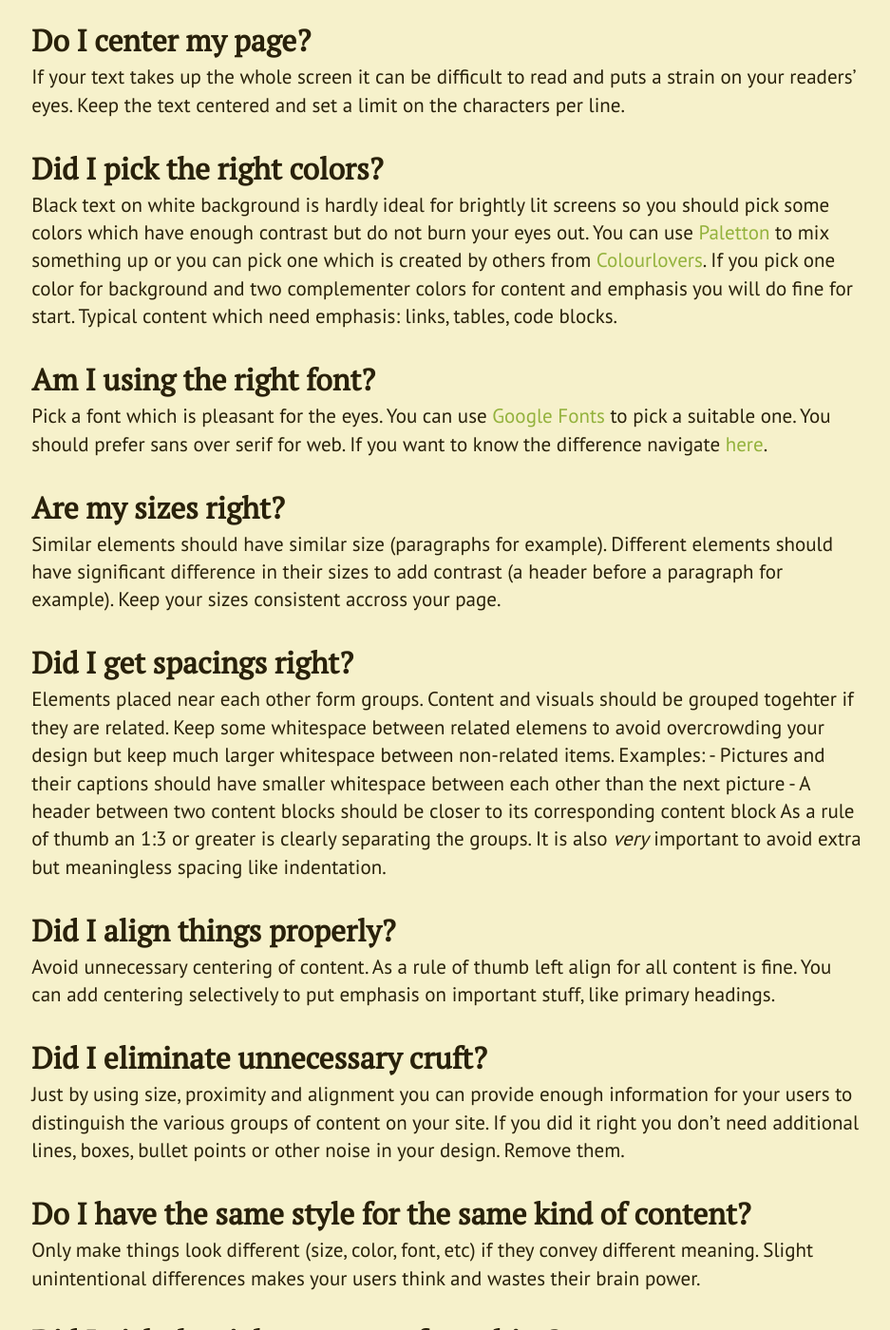
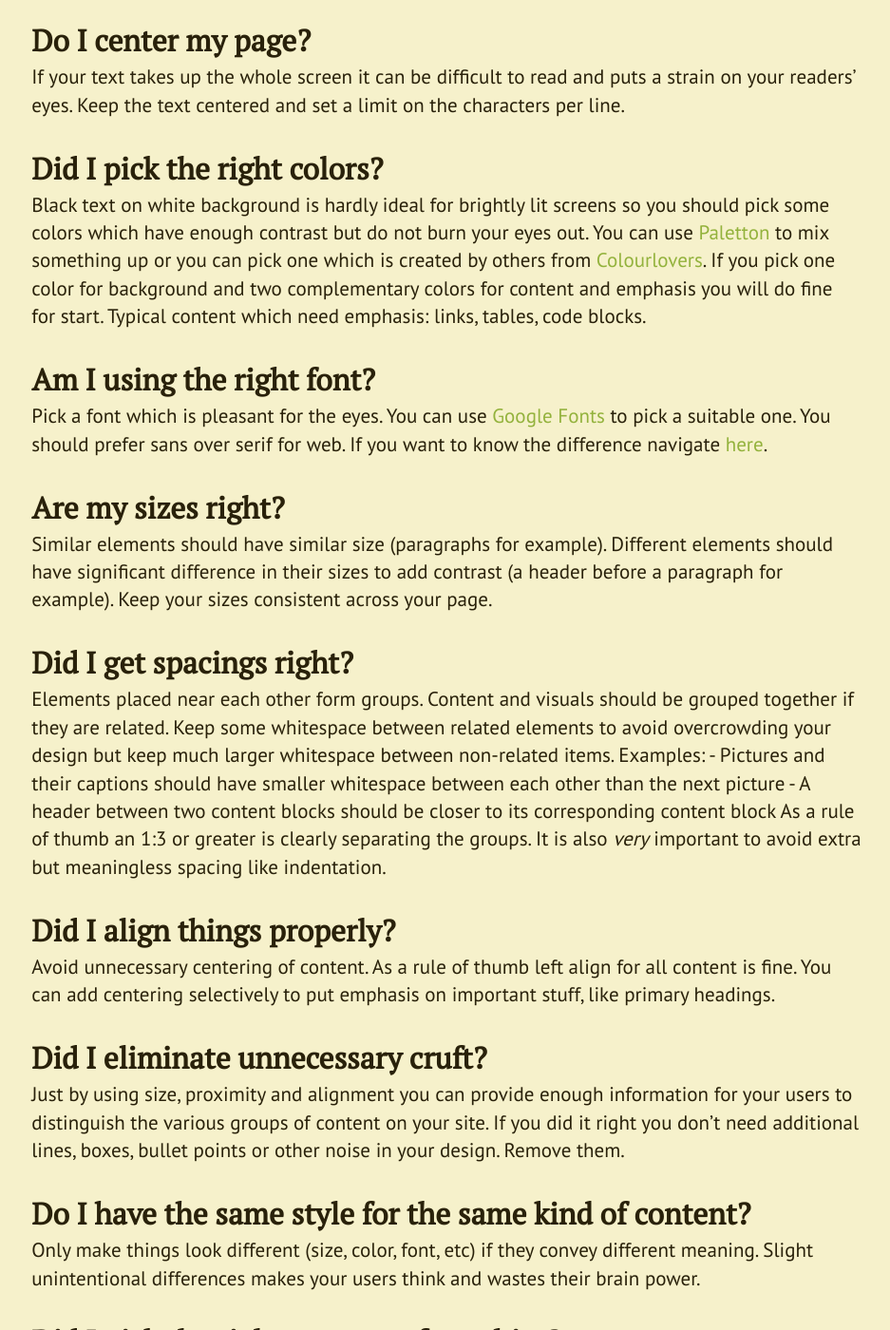
Before and after one commit to Hexworks/the-cogitator, a Jekyll site: the page built from _posts/2017-02-28-web-design-cheat-sheet.md, in a window 1280 px wide and 1400 px high, scrolled down 556 px. Shown: the whole window at 95% size, without its empty margins (170-1107 px from the left). Built offline with Jekyll 4.4.1, drawn with Linux system fonts in a browser that asks for light colours; some of the changed text lies outside the part shown.

Commit message:
minor fixes

```diff
--- a/_config.yml
+++ b/_config.yml
@@ -1,7 +1,7 @@
 title: The Cogitator
 email: arold.adam@gmail.com
 description: >
-  I'm Adam Arold and my aim with this site is to share insight about technologies I touch during my work. I hope that it will be useful. If you have any questions feel free to reach out using the Contact link below.
+  I'm Adam Arold and my aim with this site is to share insight about technologies I touch during my work. If you have any questions feel free to reach out using the Contact link below.
 baseurl: ""
 url: "http://the-cogitator.com"
 twitter_username: addamsson
--- a/_posts/2017-02-28-web-design-cheat-sheet.md
+++ b/_posts/2017-02-28-web-design-cheat-sheet.md
@@ -17,7 +17,7 @@ If your text takes up the whole screen it can be difficult to read and puts a st
 
 ## Did I pick the right colors?
 
-Black text on white background is hardly ideal for brightly lit screens so you should pick some colors which have enough contrast but do not burn your eyes out. You can use [Paletton](http://paletton.com/#uid=1000u0kllllaFw0g0qFqFg0w0aF) to mix something up or you can pick one which is created by others from [Colourlovers](http://www.colourlovers.com/palettes). If you pick one color for background and two complementer colors for content and emphasis you will do fine for start. Typical content which need emphasis: links, tables, code blocks.
+Black text on white background is hardly ideal for brightly lit screens so you should pick some colors which have enough contrast but do not burn your eyes out. You can use [Paletton](http://paletton.com/#uid=1000u0kllllaFw0g0qFqFg0w0aF) to mix something up or you can pick one which is created by others from [Colourlovers](http://www.colourlovers.com/palettes). If you pick one color for background and two complementary colors for content and emphasis you will do fine for start. Typical content which need emphasis: links, tables, code blocks.
 
 ## Am I using the right font?
 
@@ -25,11 +25,11 @@ Pick a font which is pleasant for the eyes. You can use [Google Fonts](https://f
 
 ## Are my sizes right?
 
-Similar elements should have similar size (paragraphs for example). Different elements should have significant difference in their sizes to add contrast (a header before a paragraph for example). Keep your sizes consistent accross your page.
+Similar elements should have similar size (paragraphs for example). Different elements should have significant difference in their sizes to add contrast (a header before a paragraph for example). Keep your sizes consistent across your page.
 
 ## Did I get spacings right?
 
-Elements placed near each other form groups. Content and visuals should be grouped togehter if they are related. Keep some whitespace between related elemens to avoid overcrowding your design but keep much larger whitespace between non-related items. Examples: - Pictures and their captions should have smaller whitespace between each other than the next picture - A header between two content blocks should be closer to its corresponding content block As a rule of thumb an 1:3 or greater is clearly separating the groups. It is also _very_ important to avoid extra but meaningless spacing like indentation.
+Elements placed near each other form groups. Content and visuals should be grouped together if they are related. Keep some whitespace between related elements to avoid overcrowding your design but keep much larger whitespace between non-related items. Examples: - Pictures and their captions should have smaller whitespace between each other than the next picture - A header between two content blocks should be closer to its corresponding content block As a rule of thumb an 1:3 or greater is clearly separating the groups. It is also _very_ important to avoid extra but meaningless spacing like indentation.
 
 ## Did I align things properly?
 
--- a/index.html
+++ b/index.html
@@ -24,7 +24,7 @@ layout: default
     </blockquote>
     <p>
         The aim of this site is to share insight about technologies I touch during my work.
-        I hope that it will be useful. If you have any questions feel free to reach out
+        If you have any questions feel free to reach out
         using the Contact link below.
     </p>
 </div>
```
Also changed, not shown: css/main.scss (+0 -18 lines).
